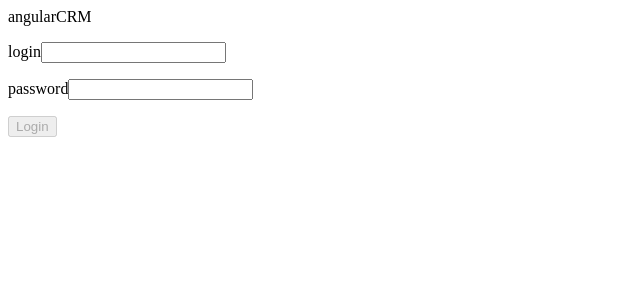
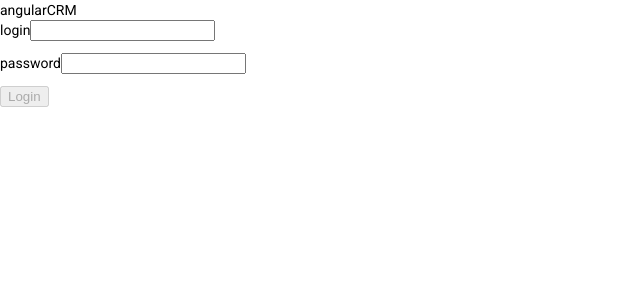
Before and after one commit to jollivetc/angularCRM-November2, an Angular app: page / in a window 1280 px wide. Shown: the top 300 px of the page, without its empty margins (0-640 px from the left). Built offline with nearby package versions, Linux system fonts and the light colour scheme.

Commit message:
angular material

```diff
--- a/angular.json
+++ b/angular.json
@@ -28,6 +28,7 @@
               "src/assets"
             ],
             "styles": [
+              "./node_modules/@angular/material/prebuilt-themes/deeppurple-amber.css",
               "src/styles.scss"
             ],
             "scripts": []
@@ -96,6 +97,7 @@
               "src/assets"
             ],
             "styles": [
+              "./node_modules/@angular/material/prebuilt-themes/deeppurple-amber.css",
               "src/styles.scss"
             ],
             "scripts": []
--- a/package.json
+++ b/package.json
@@ -11,10 +11,12 @@
   "private": true,
   "dependencies": {
     "@angular/animations": "^14.2.0",
+    "@angular/cdk": "^13.0.0",
     "@angular/common": "^14.2.0",
     "@angular/compiler": "^14.2.0",
     "@angular/core": "^14.2.0",
     "@angular/forms": "^14.2.0",
+    "@angular/material": "^13.0.0",
     "@angular/platform-browser": "^14.2.0",
     "@angular/platform-browser-dynamic": "^14.2.0",
     "@angular/router": "^14.2.0",
--- a/src/app/app.module.ts
+++ b/src/app/app.module.ts
@@ -5,6 +5,7 @@
 import { AppRoutingModule } from './app-routing.module';
 import { AppComponent } from './app.component';
 import { LoginComponent } from './login/login.component';
+import { BrowserAnimationsModule } from '@angular/platform-browser/animations';
 
 @NgModule({
   declarations: [
@@ -14,7 +15,8 @@
   imports: [
     BrowserModule,
     ReactiveFormsModule,
-    AppRoutingModule
+    AppRoutingModule,
+    BrowserAnimationsModule
   ],
   providers: [],
   bootstrap: [AppComponent]
--- a/src/index.html
+++ b/src/index.html
@@ -6,8 +6,11 @@
   <base href="/">
   <meta name="viewport" content="width=device-width, initial-scale=1">
   <link rel="icon" type="image/x-icon" href="favicon.ico">
+  <link rel="preconnect" href="https://fonts.gstatic.com">
+  <link href="https://fonts.googleapis.com/css2?family=Roboto:wght@300;400;500&display=swap" rel="stylesheet">
+  <link href="https://fonts.googleapis.com/icon?family=Material+Icons" rel="stylesheet">
 </head>
-<body>
+<body class="mat-typography">
   <crm-root></crm-root>
 </body>
 </html>
--- a/src/styles.scss
+++ b/src/styles.scss
@@ -5,3 +5,6 @@
 .ng-touched.ng-invalid {
   border-color: red;
 }
+
+html, body { height: 100%; }
+body { margin: 0; font-family: Roboto, "Helvetica Neue", sans-serif; }
```
Also changed, not shown: 1 other file (tests, documents, lock files or other folders).
